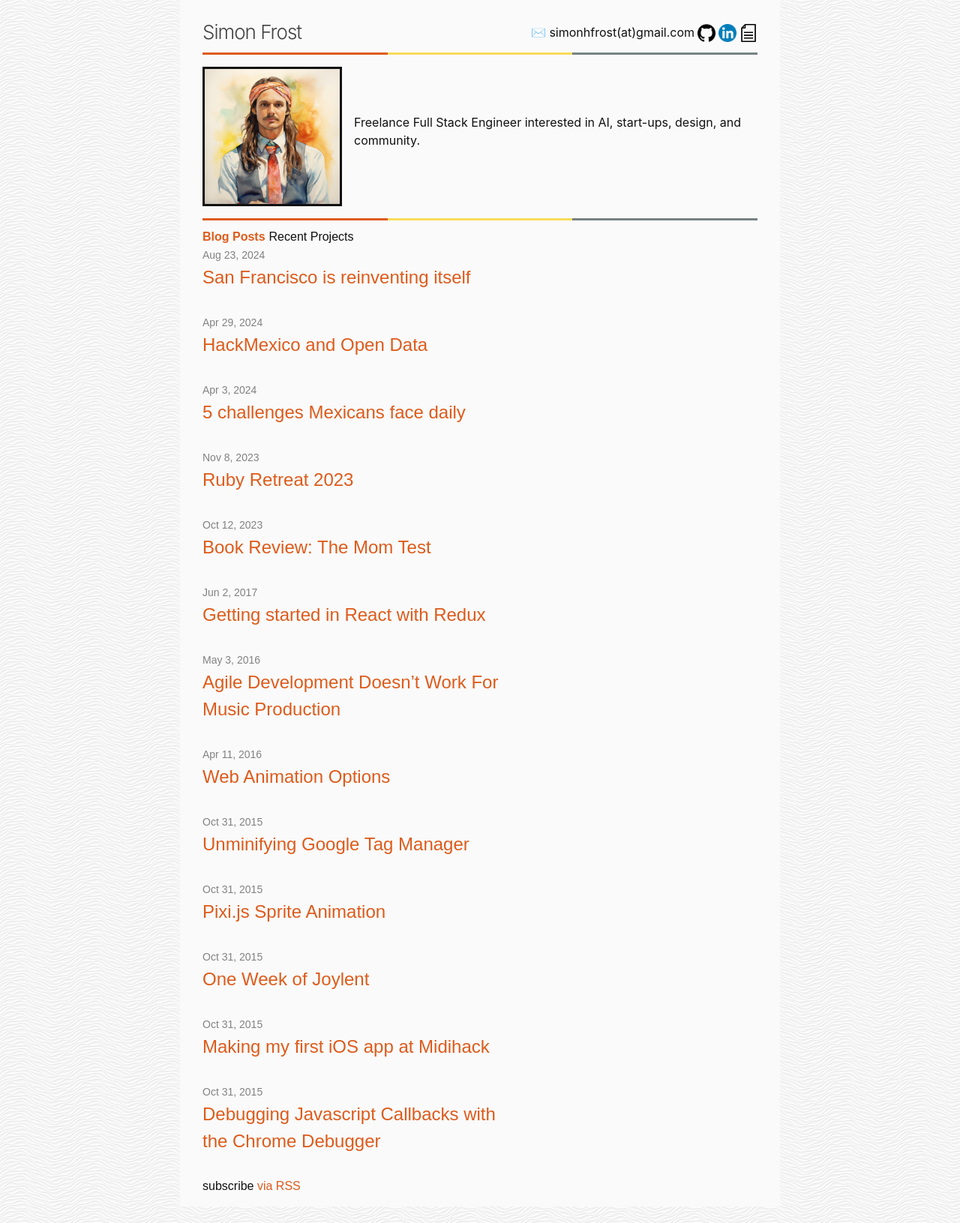
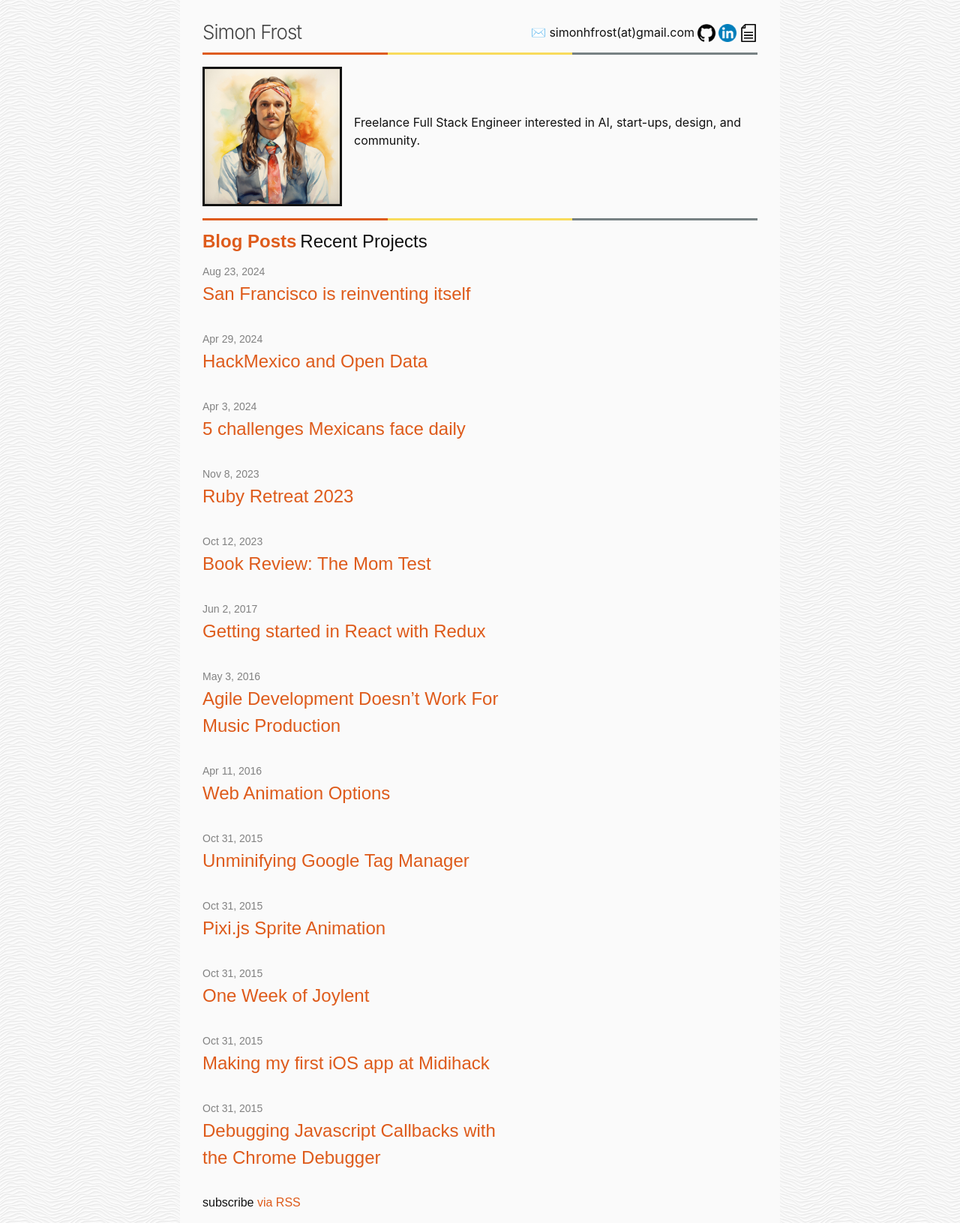
Before and after one commit to SimonHFrost/jekyll_blog, a Jekyll site: the page built from index.markdown, in a window 1280 px wide. Shown: the whole page at 75% size. Built offline with Jekyll 4.4.1, drawn with Linux system fonts in a browser that asks for light colours; before the commit the page ends 1609 px from its top, so only the background shows below that.

Commit message:
Make tab text bigger

```diff
--- a/_sass/minima/_layout.scss
+++ b/_sass/minima/_layout.scss
@@ -265,7 +265,9 @@
 }
 
 .tabs__label {
+  font-size: 24px;
   padding: 10px 5px 0px 0px;
+  margin-bottom: 10px;
   cursor: pointer;
 }
 
```
